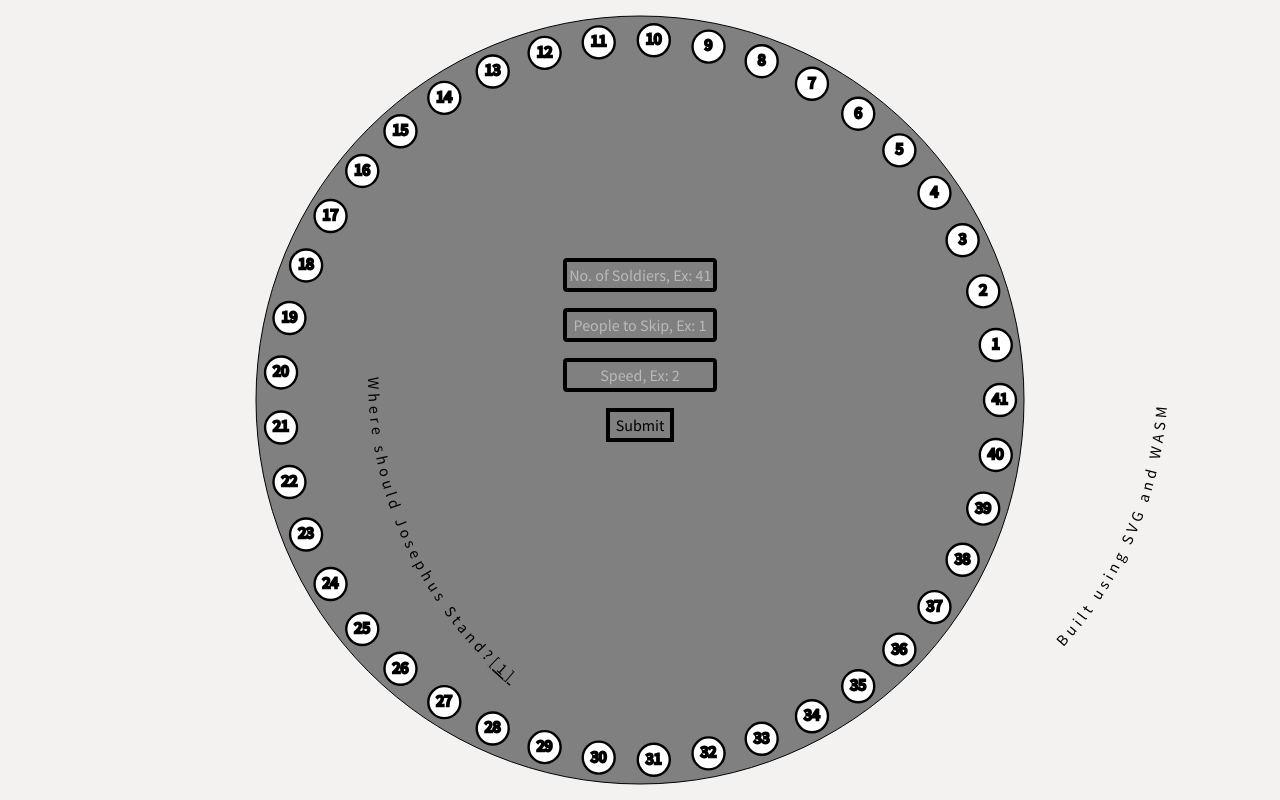
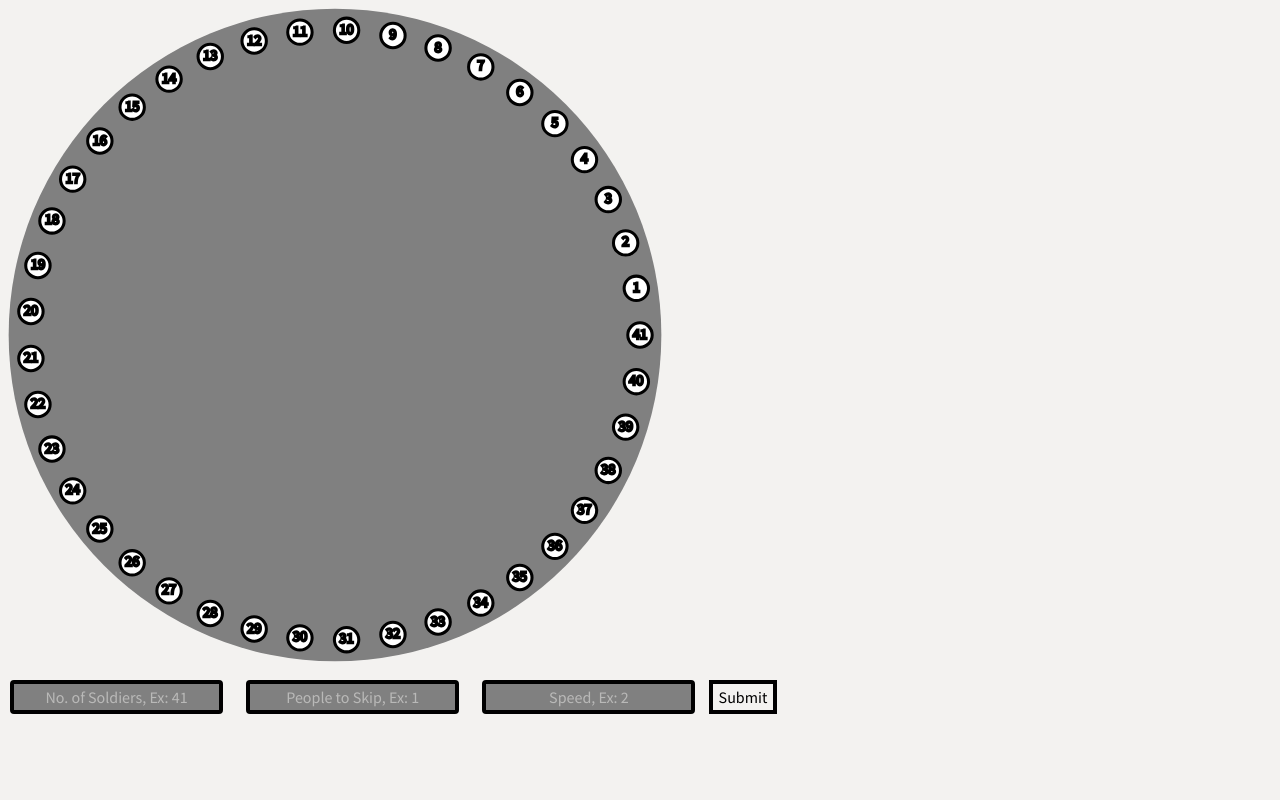
Before and after one commit to hanani8/Josephus_Viz, a website: page pkg/index.html in a window 1280 px wide. Drawn offline with nearby package versions, Linux system fonts and the light colour scheme.

Commit message:
Made SVG responsive

```diff
--- a/pkg/index.html
+++ b/pkg/index.html
@@ -5,12 +5,9 @@
     <!-- Required meta tags -->
     <meta charset="utf-8">
     <meta name="viewport" content="width=device-width, initial-scale=1">
-  <link
-    href="https://fonts.googleapis.com/css?family=Source+Sans+Pro:400,400italic,600,600italic,700,700italic,900,900italic%7CSource+Code+Pro:500,600"
-    rel="stylesheet" type="text/css">
+    <link href="https://fonts.googleapis.com/css?family=Source+Sans+Pro:400,400italic,600,600italic,700,700italic,900,900italic%7CSource+Code+Pro:500,600" rel="stylesheet" type="text/css">
     <!-- Bootstrap CSS -->
-  <link href="https://cdn.jsdelivr.net/npm/bootstrap@5.1.3/dist/css/bootstrap.min.css" rel="stylesheet"
-    integrity="sha384BmE4kWBq78iYhFldvKuhfTAU6auU8tT94WrHftjDbrCEXSU1oBoqyl2QvZ6jIW3" crossorigin="anonymous">
+    <link href="https://cdn.jsdelivr.net/npm/bootstrap@5.1.3/dist/css/bootstrap.min.css" rel="stylesheet" integrity="sha384BmE4kWBq78iYhFldvKuhfTAU6auU8tT94WrHftjDbrCEXSU1oBoqyl2QvZ6jIW3" crossorigin="anonymous">
     <script async src="https://www.googletagmanager.com/gtag/js?id=G-Z8ST4J1329"></script>
     <script>
         window.dataLayer = window.dataLayer || [];
@@ -33,24 +30,14 @@
         svg {
             overflow: visible !important;
         }
+        /* For Centering the Input Field Vertically */
+        /* For Centering the Input Field Horizontally */
 
-    /* For Centering the Input Field Vertically */
-    #field {
-      position: relative;
-      min-height: 50vh;
-      display: flex;
-      align-items: center;
-      justify-content: center;
-      flex-direction: column;
-    }
-
-    /* For Centering the Input Field Horizontally */
         .input {
             border: 0.5vh solid #000;
+            margin: 10px;
             background-color: gray;
             text-align: center;
-      max-width: 12vw;
-      margin-bottom: 2vh;
             border-radius: 0.5vh;
             -webkit-appearance: none;
             -moz-appearance: none;
@@ -62,51 +49,53 @@
             border-color: transparent;
         }
 
-    ::placeholder { /* Chrome, Firefox, Opera, Safari 10.1+ */
+         ::placeholder {
+            /* Chrome, Firefox, Opera, Safari 10.1+ */
             color: #f3f2f0;
-  opacity: 0.5; /* Firefox */
+            opacity: 0.5;
+            /* Firefox */
         }
 
-:-ms-input-placeholder { /* Internet Explorer 10-11 */
+         :-ms-input-placeholder {
+            /* Internet Explorer 10-11 */
             color: #f3f2f0;
         }
 
-::-ms-input-placeholder { /* Microsoft Edge */
+         ::-ms-input-placeholder {
+            /* Microsoft Edge */
             color: #f3f2f0;
         }
+        /* Styles for Alive Person */
 
-
-
-    /* Styles for Alive Person */
         .circle {
             fill: white;
-      stroke-width: 0.3vh
+            stroke-width: 0.5%
         }
+        /* Styles for Dead Person */
 
-    /* Styles for Dead Person */
         .filled {
             fill: black;
             stroke: black;
             transition-property: fill;
             transition-timing-function: linear;
-      stroke-width: 0.3vh
+            stroke-width: 0.5%
         }
+        /* Styles for Text in Large Screens */
 
-    /* Styles for Text in Large Screens */
         .largetext {
             stroke: black;
             stroke-width: 0.1vh;
             font-size: large
         }
+        /* Styles for Text in Small-Medium Screens */
 
-    /* Styles for Text in Small-Medium Screens */
         .mediumtext {
             stroke: black;
-      stroke-width: 0.3vh;
-      font-size: medium
+            stroke-width: 0.4%;
+            font-size: 15%
         }
+        /* Styles for Winner         */
 
-    /* Styles for Winner         */
         .winner {
             stroke: red;
             stroke-width: 0.3vh;
@@ -125,103 +114,82 @@
             position: relative;
             display: inline-block;
         }
+
+        #svg {
+            margin: 30px;
+        }
+
+        @media screen and (min-width: 800px) {
+            #rendered_svg {
+                width: 50%;
+            }
+        }
     </style>
+    <script type="module">
+        import init, { josephus } from "./josephus_wasm.js"; window.wasm = function wasm(x, y, z) { var result = init().then(() => { result = josephus(x, y); document.getElementById('wasm_result').value = result; k(z) }); }
+    </script>
     <title>Josephus</title>
 </head>
 
 <body>
+    <main>
         <!-- Div to hold the SVG -->
         <div id="svg">
-    <svg xlmns="http://www.w3.org/2000/svg">
-    </svg>
+            <!-- <svg xlmns="http://www.w3.org/2000/svg">
+    </svg> -->
         </div>
         <!-- Div for the input field -->
-  <div id="field" width="100vw">
+        <div id="field">
             <input type="text" class="input" id="input" placeholder="No. of Soldiers, Ex: 41">
             <input type="text" class="input" id="input1" placeholder="People to Skip, Ex: 1">
             <input type="text" class="input" id="input2" placeholder="Speed, Ex: 2">
             <input type="submit" onclick="change()">
         </div>
+    </main>
 
     <!--Input-->
     <div>
         <input type="text" id="wasm_result" hidden="true">
     </div>
 
-  <script src="https://cdn.jsdelivr.net/npm/bootstrap@5.1.3/dist/js/bootstrap.bundle.min.js"
-    integrity="sha384-ka7Sk0Gln4gmtz2MlQnikT1wXgYsOg+OMhuP+IlRH9sENBO0LRn5q+8nbTov4+1p"
-    crossorigin="anonymous"></script>
+    <script src="https://cdn.jsdelivr.net/npm/bootstrap@5.1.3/dist/js/bootstrap.bundle.min.js" integrity="sha384-ka7Sk0Gln4gmtz2MlQnikT1wXgYsOg+OMhuP+IlRH9sENBO0LRn5q+8nbTov4+1p" crossorigin="anonymous"></script>
 
     <script type="module">
-    import init, { josephus } from "./josephus_wasm.js";
-    window.wasm = function wasm(x, y, z) {
-      var result = []
-      init()
-        .then(() => {
-          result = josephus(x, y);
-          document.getElementById('wasm_result').value = result;
-          k(z)
-        });
-    }
+        import init, { josephus } from "./josephus_wasm.js"; window.wasm = function wasm(x, y, z) { var result = [] init() .then(() => { result = josephus(x, y); document.getElementById('wasm_result').value = result; k(z) }); }
     </script>
 
     <script>
         function h(n) {
-      let svgcode = ['<svg xlmns="http://www.w3.org/2000/svg"> <circle id="main" cx="50vw" cy="50vh" fill="gray" stroke="black" r="48',
-        '></circle>']
-      let width = window.innerWidth;
-      let height = window.innerHeight;
-      let svg = '';
-      let arc_length = 100 / n;
-      let theta = (arc_length / 50) * Math.PI;
-      let radius = 0
-      let which_type = false;
-      for (let i = 0; i < svgcode.length; i++) {
-        if (i == 1) {
-          // console.log(height, width)
-          if (height >= width) {
-            svg += 'vw"'
-            which_type = true
+            let svg = '<svg xlmns="http://www.w3.org/2000/svg" viewBox="0 0 100 100" id="rendered_svg" width="100%">'
+            svg += `<circle cx=50% cy=50% r=53.5% fill="gray"></circle>`
+            for (let i = 1; i <= n; i++) {
+
+                let sin = Math.sin(i * (2 * Math.PI) / n);
+                let cos = Math.cos(i * (2 * Math.PI) / n);
+                sin = sin.toFixed(3)
+                cos = cos.toFixed(3)
+                sin *= 50
+                cos *= 50
+
+                cos += 50
+                if (sin >= 0) {
+                    temp = Math.abs(sin)
+                    sin = 50
+                    sin -= temp
                 } else {
-            svg += 'vh"'
-          }
-        }
-        svg += svgcode[i];
-      }
-      svg += '<defs><path d="M368,377a400,400 0 1,0 800,0a400,400 0 1,0 -800,0" id="main-circle"/></defs><text> <textPath xlink:href="#main-circle" style="letter-spacing:0.5vh;font-family: "Source Sans Pro", sans-serif;> Where should Josephus Stand?<a href="https://youtu.be/uCsD3ZGzMgE">[1]</a> </textPath> </text><text dx="120vh"> <textPath xlink:href="#main-circle" style="letter-spacing:0.5vh;font-family: "Source Sans Pro", sans-serif;> Built using SVG and WASM</textPath> </text>'
-      for (let i = 1; i <= n; i++) {
-        let sin = Math.sin(theta * i);
-        let cos = Math.cos(theta * i);
-        if (which_type == true) {
-          sin *= 44 * (width / height)
-          cos *= 44 * (width / height)
-        } else {
-          sin *= 45
-          cos *= 45
+                    temp = Math.abs(sin)
+                    sin = 50
+                    sin += temp
                 }
 
-        if (sin < 0) {
-          sin = Math.abs(sin)
-        } else {
-          sin = -Math.abs(sin)
-        }
-        sin += 50
-        sin = (sin / 100) * height
-        if (cos < 0) {
-          cos = ((50 / 100) * (width)) - (Math.abs(cos) / 100 * height)
-        } else {
-          cos = ((50 / 100) * (width)) + (Math.abs(cos) / 100 * height)
-        }
-        svg += '<circle class="circle" stroke="black" cx="' + cos + '" cy="' + sin + '" r="2vh" id="' + i + '"></circle>'
-        if (which_type == true) {
-          svg += '<text class="largetext" x="' + cos + '" y="' + sin + '" dominant-baseline="middle"  text-anchor="middle" id="' + i + 't">' + i + '</text>'
-        } else {
-          svg += '<text class="mediumtext" x="' + cos + '" y="' + sin + '" dominant-baseline="middle" text-anchor="middle" id="' + i + 't">' + i + '</text>'
-        }
+                console.log(cos, sin)
+                svg += `<circle class="circle" stroke="black" cx=${cos}% cy=${sin}% r="2%" id=${i}></circle>`
+                svg += `<text class="mediumtext" x=${cos}% y=${sin}% dominant-baseline="middle" text-anchor="middle" id=${i}t>${i}</text>`
             }
 
             svg += '</svg>'
             document.getElementById("svg").innerHTML = svg;
+            console.log(svg)
         };
         h(41);
 
@@ -253,7 +221,6 @@
             h(x);
             wasm(x, y, z);
         }
-
     </script>
 </body>
 
```
Lines whose indentation alone changed are shown as unchanged.
